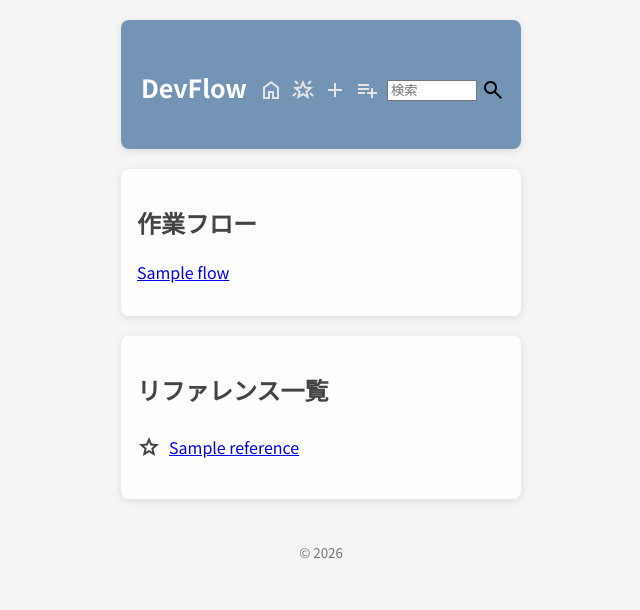
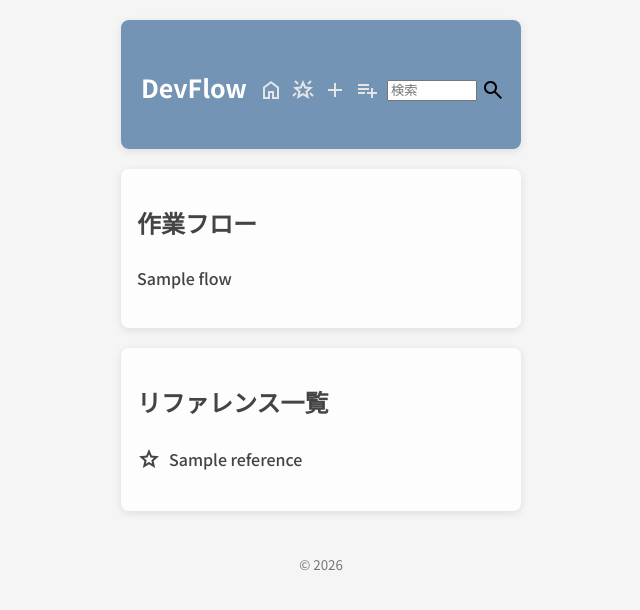
Before and after one commit to nnk102938/devflow, a Django app: page /reference/ in a window 1280 px wide. Shown: the top 610 px of the page, without its empty margins (319-959 px from the left). Run offline with Django 5.2, Linux system fonts and the light colour scheme; tables that the repository leaves empty hold one stand-in row (values such as "Sample post").

Commit message:
step編集のバグ修正

```diff
--- a/config/settings.py
+++ b/config/settings.py
@@ -116,3 +116,5 @@ USE_TZ = True
 # https://docs.djangoproject.com/en/6.0/howto/static-files/
 
 STATIC_URL = 'static/'
+
+DEFAULT_AUTO_FIELD = 'django.db.models.BigAutoField'
--- a/references/static/references/css/style.css
+++ b/references/static/references/css/style.css
@@ -13,6 +13,25 @@ body {
 *::before,
 *::after {
     box-sizing: border-box;
+}
+
+/* リンク色 */
+.flow-section li,
+.reference-section li {
+    padding: 6px 0;
+}
+
+.flow-section li a,
+.reference-section li a {
+    color: #444;
+    text-decoration: none;
+    font-weight: 500;
+    transition: color .2s;
+}
+
+.flow-section li a:hover,
+.reference-section li a:hover {
+    color: #537ca5;
 }
 /* ────────────────────────────────────────────────── */
 
@@ -196,7 +215,7 @@ li.card {
 /* ────────────────────────────────────────────────── */
 .flow-card {
     width: 100%;
-    background-color:  rgba(83, 124, 165, 0.55);
+    background-color:  rgba(83, 124, 165, 0.58);
     padding: 20px;
     border-radius: 8px;
     box-shadow: 0 2px 8px rgba(0, 0, 0, .1);
--- a/references/views.py
+++ b/references/views.py
@@ -127,13 +127,18 @@ def flow_update(request,pk):
             return redirect("flow", pk=flow.pk)
 
     else:
-        steps = FlowStep.objects.filter(
-            flow=flow
-        ).order_by("order")
+        steps = list(
+            FlowStep.objects.filter(
+                flow=flow
+                ).order_by("order")
+                )
+
+        if not steps:
+            steps = [None]
 
         form = FlowForm(
             instance=flow,
-        )
+            )
 
     return render(
         request,
```
